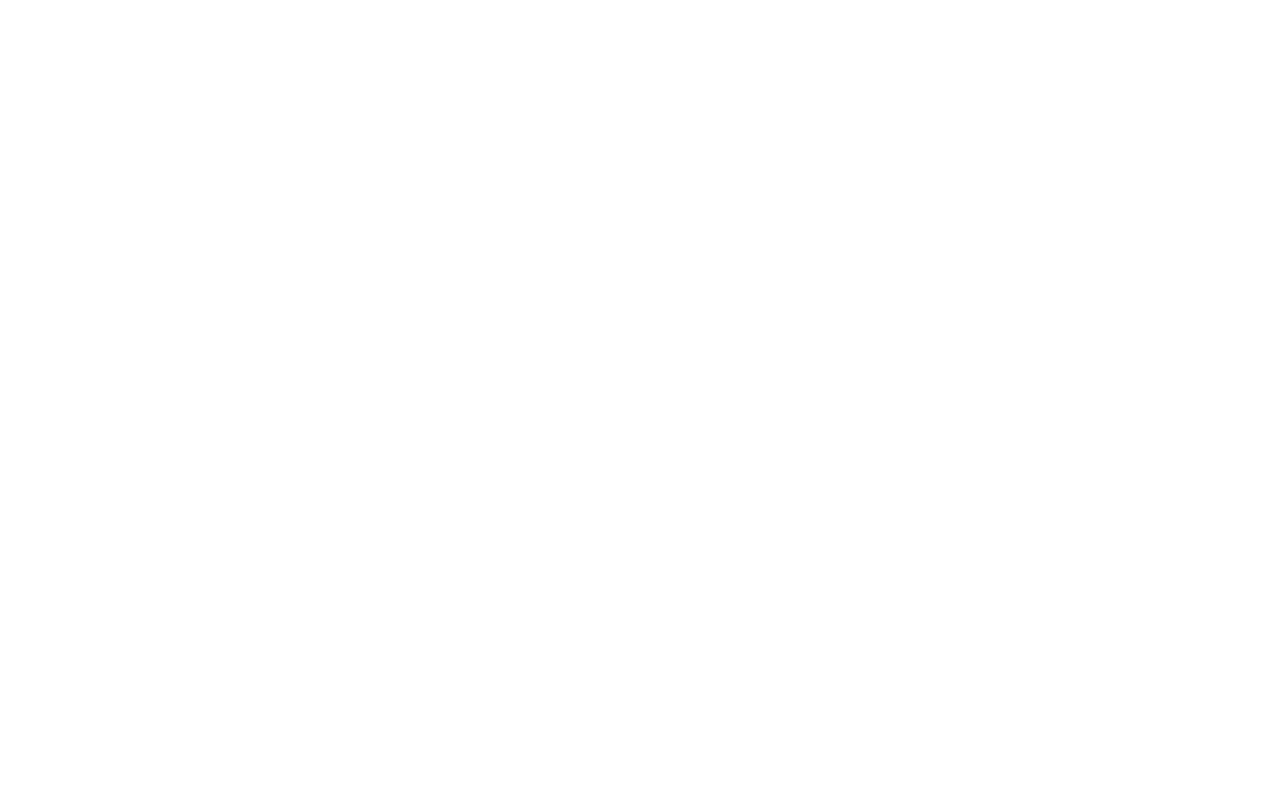
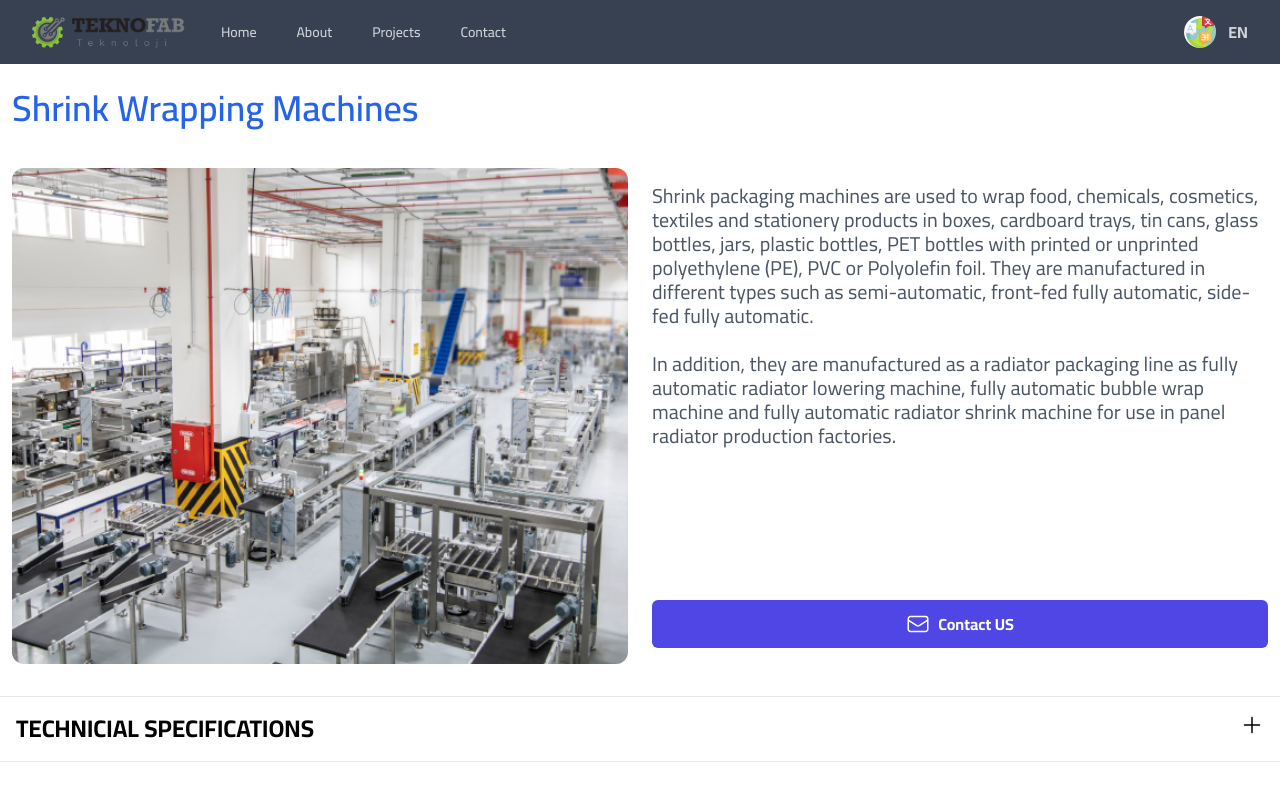
Before and after one commit to menna099/TEKNOFAB, a React (Vite) app: page /productdetails in a window 1280 px wide. Before the commit this address had no page. Shown: the top 800 px of the page. Built offline with nearby package versions, Linux system fonts and the light colour scheme; what tailwindcss-animated would draw is missing.

Commit message:
add productDetails page

```diff
--- a/src/App.jsx
+++ b/src/App.jsx
@@ -4,6 +4,7 @@ import Contact from './Components/Contact';
 import About from './Components/About';
 import Home from './Components/Home';
 import './App.css';
+import ProductDetails from './Components/ProductDetails';
 
 function App() {
   const [language, setLanguage] = useState(() => localStorage.getItem('language') || 'EN');
@@ -18,6 +19,7 @@ function App() {
         <Route exact path="/" element={<Home language={language} setLanguage={setLanguage}/>} />
         <Route path="/about" element={<About language={language} setLanguage={setLanguage}/>} />
         <Route path="/contact" element={<Contact language={language} setLanguage={setLanguage}/>} />
+        <Route path='/productdetails' element={<ProductDetails language={language} setLanguage={setLanguage}/>}/>
         </Routes>
     </Router>
   );
--- a/src/Components/Navbar.jsx
+++ b/src/Components/Navbar.jsx
@@ -10,8 +10,8 @@ import {
 import { Bars3Icon, XMarkIcon } from "@heroicons/react/24/outline";
 import { useEffect, useState } from "react";
 import { Link, useLocation } from "react-router-dom";
-import logo from "../assets/Teknofab.png"
-import image from "../assets/language.jpeg"
+import logo from "../assets/Teknofab.png";
+import image from "../assets/language.jpeg";
 
 const initialNavigation = [
   {
@@ -71,7 +71,7 @@ export default function Navbar({ language, setLanguage }) {
   }, [language]);
 
   useEffect(() => {
-    const updatedNavigation = initialNavigation.map(item => ({
+    const updatedNavigation = initialNavigation.map((item) => ({
       ...item,
       current: location.pathname === item.to,
     }));
@@ -82,20 +82,16 @@ export default function Navbar({ language, setLanguage }) {
     <Disclosure as="nav" className="bg-gray-700">
       {({ open }) => (
         <>
-          <div className="mx-auto max-w-7xl px-2 sm:px-6 lg:px-8">
-            <div className="relative flex h-16 items-center justify-between">
+          <div className="max-w-7xl mx-auto px-2 sm:px-6 lg:px-8">
+            <div className="relative flex items-center justify-between h-16">
             <div className="flex flex-shrink-0 items-center">
-                <img
-                  className="h-8 w-auto"
-                  src={logo}
-                  alt="Your Company"
-                />
+                  <img className="h-8 w-auto" src={logo} alt="Your Company" />
                 </div>
               <div className="flex flex-1 items-center justify-center sm:items-stretch sm:justify-start">
+
                 <div className="absolute inset-y-0 flex items-center sm:hidden">
-                  {/* Mobile menu button */}
+                {/* Mobile menu button*/}
                 <DisclosureButton className="relative inline-flex items-center justify-center rounded-md p-2 text-gray-400 hover:bg-gray-700 hover:text-white focus:outline-none focus:ring-2 focus:ring-inset focus:ring-white">
-                    <span className="absolute -inset-0.5" />
                   <span className="sr-only">Open main menu</span>
                   {open ? (
                     <XMarkIcon className="block h-6 w-6" aria-hidden="true" />
@@ -104,8 +100,8 @@ export default function Navbar({ language, setLanguage }) {
                   )}
                 </DisclosureButton>
               </div>
-                <div className="hidden sm:ml-6 sm:block">
-                  <div className="flex px-14 space-x-4">
+                <div className="hidden sm:block sm:ml-6">
+                  <div className="flex space-x-4">
                     {navigation.map((item) => {
                       let itemName;
                       if (language === "EN") {
@@ -135,16 +131,10 @@ export default function Navbar({ language, setLanguage }) {
                   </div>
                 </div>
               </div>
-              <div
-                className={`absolute inset-y-0 ${
-                  language === "AR" ? "left-0" : "right-0"
-                } flex items-center pr-2 sm:static sm:inset-auto sm:ml-6 sm:pr-0`}
-              >
-                {/* language dropdown */}
-                <Menu as="div" className="relative ml-3 ltr:right-0 rtl:left-0">
-                  <div className="flex gap-3">
-                    <MenuButton className="relative flex rounded-full bg-gray-800 text-sm focus:outline-none focus:ring-2 focus:ring-white focus:ring-offset-2 focus:ring-offset-gray-800">
-                      <span className="absolute -inset-1.5" />
+              <div className="absolute inset-y-0 right-0 flex items-center pr-2 sm:static sm:inset-auto sm:ml-6 sm:pr-0">
+                <Menu as="div" className="relative ml-3">
+                  <div className="flex items-center gap-3">
+                    <MenuButton className="flex rounded-full bg-gray-800 text-sm focus:outline-none focus:ring-2 focus:ring-white focus:ring-offset-2 focus:ring-offset-gray-800">
                       <span className="sr-only">Open user menu</span>
                       <img
                         className="h-8 w-8 rounded-full"
@@ -152,59 +142,46 @@ export default function Navbar({ language, setLanguage }) {
                         alt=""
                       />
                     </MenuButton>
-                    <div>
-                      <div className="py-1 text-gray-300 font-bold">
-                        {language}
+                    <div className="text-gray-300 font-bold">{language}</div>
                   </div>
-                    </div>
-                  </div>
-                  <MenuItems
-                    transition
-                    className="absolute right-0 z-10 mt-2 w-48 origin-top-right rounded-md bg-white py-1 shadow-lg ring-1 ring-black ring-opacity-5 transition focus:outline-none data-[closed]:scale-95 data-[closed]:transform data-[closed]:opacity-0 data-[enter]:duration-100 data-[leave]:duration-75 data-[enter]:ease-out data-[leave]:ease-in"
-                  >
+                  <MenuItems className="absolute right-0 z-10 mt-2 w-48 origin-top-right rounded-md bg-white py-1 shadow-lg ring-1 ring-black ring-opacity-5 focus:outline-none">
                     <MenuItem>
-                      {({ focus }) => (
-                        <Link
-                          to="#"
-                          data-language="EN"
+                      {({ active }) => (
+                        <button
                           onClick={() => handleLanguageChange("EN")}
                           className={classNames(
-                            focus ? "bg-gray-100" : "",
-                            "block px-4 py-2 text-sm text-gray-700"
+                            active ? "bg-gray-100" : "",
+                            "block w-full px-4 py-2 text-sm text-gray-700"
                           )}
                         >
                           English
-                        </Link>
+                        </button>
                       )}
                     </MenuItem>
                     <MenuItem>
-                      {({ focus }) => (
-                        <Link
-                          to="#"
-                          data-language="TR"
+                      {({ active }) => (
+                        <button
                           onClick={() => handleLanguageChange("TR")}
                           className={classNames(
-                            focus ? "bg-gray-100" : "",
-                            "block px-4 py-2 text-sm text-gray-700"
+                            active ? "bg-gray-100" : "",
+                            "block w-full px-4 py-2 text-sm text-gray-700"
                           )}
                         >
                           Turkish
-                        </Link>
+                        </button>
                       )}
                     </MenuItem>
                     <MenuItem>
-                      {({ focus }) => (
-                        <Link
-                          to="#"
-                          data-language="AR"
+                      {({ active }) => (
+                        <button
                           onClick={() => handleLanguageChange("AR")}
                           className={classNames(
-                            focus ? "bg-gray-100" : "",
-                            "block px-4 py-2 text-sm text-gray-700"
+                            active ? "bg-gray-100" : "",
+                            "block w-full px-4 py-2 text-sm text-gray-700"
                           )}
                         >
                           Arabic
-                        </Link>
+                        </button>
                       )}
                     </MenuItem>
                   </MenuItems>
--- /dev/null
+++ b/src/Components/ProductDetails.jsx
@@ -0,0 +1,138 @@
+import React, { useState } from "react";
+import Navbar from "./Navbar";
+import image from "../assets/image 1.jpg"
+import { Link } from "react-router-dom";
+import Footer from "./Footer";
+
+export default function ProductDetails({ language, setLanguage }) {
+    const [isTableVisible, setIsTableVisible] = useState(false);
+
+    const handleClick = () => {
+        setIsTableVisible(!isTableVisible);
+    };
+
+    return (
+        <>
+            <Navbar language={language} setLanguage={setLanguage} />
+            <div className="p-3 max-w-7xl m-auto">
+
+                <h1 className="text-3xl mt-3 text-blue-600 font-semibold sm:text-4xl">
+                    {language === "AR"
+                        ? ` ماكينات التغليف بالشرينك`
+                        : language === "EN"
+                            ? `Shrink Wrapping Machines`
+                            : "Shrink Ambalaj Makinaları"}
+                </h1>
+                <div className="mt-6 sm:mt-10">
+                    <div>
+                        <div className="grid gird-cols-1 md:grid-cols-2 sm:grid-cols-2 gap-6 h-max">
+
+                            <div className="overflow-hidden rounded-xl">
+                                <img
+                                    src={image}
+                                    alt="Product-Image"
+                                    className="w-full h-full"
+                                />
+                            </div>
+
+                            <div className="flex flex-col justify-between">
+                                <div>
+
+                                    <p className="mt-3 text-gray-600 text-xl leading-6 text-justify sm:text-left sm:mt-4">
+                                        Shrink packaging machines are used to wrap food, chemicals, cosmetics, textiles and stationery products in boxes, cardboard trays, tin cans, glass bottles, jars, plastic bottles, PET bottles with printed or unprinted polyethylene (PE), PVC or Polyolefin foil. They are manufactured in different types such as semi-automatic, front-fed fully automatic, side-fed fully automatic. <br/> <br/> In
+                                        addition, they are manufactured as a radiator packaging line as fully automatic radiator lowering machine, fully automatic bubble wrap machine and fully automatic radiator shrink machine for use in panel radiator production factories.
+                                    </p>
+
+                                </div>
+
+
+                                <div className="w-full text-left my-4">
+                                    <Link to="/contact">
+                                        <button
+                                            className="flex justify-center items-center gap-2 w-full py-3 px-4 bg-indigo-600 text-white text-md font-bold  rounded-md ease-in-out duration-150 shadow-slate-600 hvr-pulse lg:m-0 md:px-6"
+
+                                        >
+                                            <svg xmlns="http://www.w3.org/2000/svg" fill="none" viewBox="0 0 24 24" strokeWidth={1.5} stroke="currentColor" className="size-6">
+                                                <path strokeLinecap="round" strokeLinejoin="round" d="M21.75 6.75v10.5a2.25 2.25 0 0 1-2.25 2.25h-15a2.25 2.25 0 0 1-2.25-2.25V6.75m19.5 0A2.25 2.25 0 0 0 19.5 4.5h-15a2.25 2.25 0 0 0-2.25 2.25m19.5 0v.243a2.25 2.25 0 0 1-1.07 1.916l-7.5 4.615a2.25 2.25 0 0 1-2.36 0L3.32 8.91a2.25 2.25 0 0 1-1.07-1.916V6.75" />
+                                            </svg>
+
+                                            <span>Contact US</span>
+                                        </button>
+                                    </Link>
+                                </div>
+
+                            </div>
+                        </div>
+                    </div>
+                </div>
+            </div>
+
+
+            <div className="pt-5 pb-5">
+                <table className="w-full">
+                    <thead>
+                        <tr onClick={handleClick}>
+                            <th className="border-t border-b p-4 text-left text-2xl cursor-grab font-bold text-gray flex justify-between">
+                                TECHNICIAL SPECIFICATIONS
+                                <svg xmlns="http://www.w3.org/2000/svg" fill="none" viewBox="0 0 24 24" strokeWidth={1.5} stroke="currentColor" className="size-6">
+                                    {isTableVisible ? (
+                                        <path strokeLinecap="round" strokeLinejoin="round" d="M6 12h12" />
+                                    ) : (
+                                        <path strokeLinecap="round" strokeLinejoin="round" d="M12 4.5v15m7.5-7.5h-15" />
+                                    )}
+                                </svg>
+                            </th>
+                        </tr>
+                    </thead>
+                </table>
+            </div>
+
+            <div className={`relative overflow-x-auto pt-1 pb-3 ${isTableVisible ? 'block' : 'hidden'}`}>
+                <table className="mx-auto w-5/6 text-sm text-left rtl:text-right text-gray-500 dark:text-gray-400">
+                    <thead className="text-xl text-black uppercase border-b dark:border-gray-300 bg-white-50 dark:bg-gray-300 dark:text-black-400">
+                        <tr>
+                            <th scope="col" className="px-6 py-3">
+                                TECHNICAL DETAILS
+                            </th>
+                            <th scope="col" className="px-6 py-3">
+                                PNKS SH 60-50
+                            </th>
+
+                        </tr>
+                    </thead>
+                    <tbody>
+                        <tr className="bg-white border-b  dark:bg-white-800 text-black dark:border-gray-300">
+                            <th scope="row" className="px-6 py-4 font-bold text-black whitespace-nowrap dark:text-black">
+                                Packaging Material
+                            </th>
+                            <td className="px-6 py-4">
+                                PE, PVC, and other Shrink Materials
+                            </td>
+
+                        </tr>
+                        <tr className="bg-white border-b  dark:bg-white-800 text-black  dark:border-gray-300">
+                            <th scope="row" className="px-6 py-4 font-bold text-black whitespace-nowrap dark:text-black">
+                                Packaging Width
+                            </th>
+                            <td className="px-6 py-4">
+                                650mm.
+                            </td>
+
+                        </tr>
+                        <tr className="bg-white border-b dark:bg-white-800 text-black">
+                            <th scope="row" className="px-6 py-4 font-bold text-black whitespace-nowrap dark:text-black">
+                                Package Dimensions (Max.)
+                            </th>
+                            <td className="px-6 py-4">
+                                500 x 1200 x 450mm.
+                            </td>
+
+                        </tr>
+                    </tbody>
+                </table>
+            </div>
+
+            <Footer />
+        </>
+    );
+}
```
Also changed, not shown: src/Components/Cards.jsx (+17 -4 lines). Lines whose indentation alone changed are shown as unchanged.
